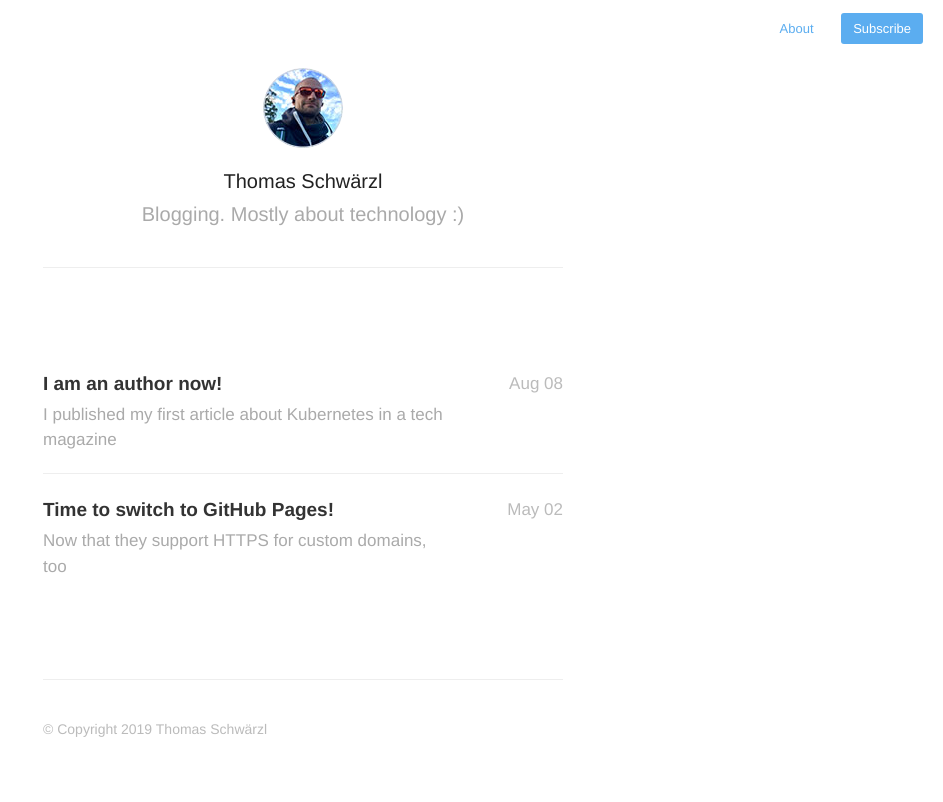
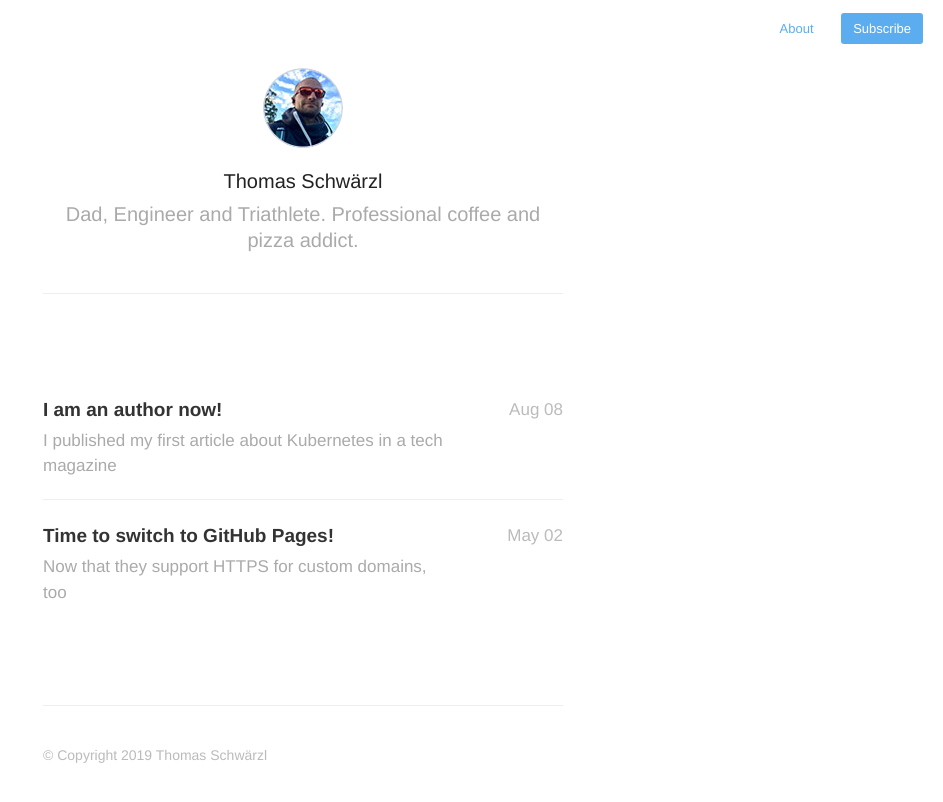
Before and after one commit to tschwaerzl/tschwaerzl.github.io, a Jekyll site: the page built from index.html, in a window 1280 px wide. Shown: the top 802 px of the page, without its empty margins (337-1280 px from the left). Built offline with Jekyll 4.4.1, drawn with Linux system fonts in a browser that asks for light colours; nearby versions of some CDN libraries; the list of posts is cut into pages by our own code.

Commit message:
update about page in _config.yaml

```diff
--- a/_config.yml
+++ b/_config.yml
@@ -1,6 +1,6 @@
 name: Thomas Schwärzl
-description: Blogging. Mostly about technology :)
-meta_description: "Thomas Schwärzl, Blogging about technology"
+description: Dad, Engineer and Triathlete. Professional coffee and pizza addict.
+meta_description: "Thomas Schwärzl, personal blog"
 
 aboutPage: true
 
```
